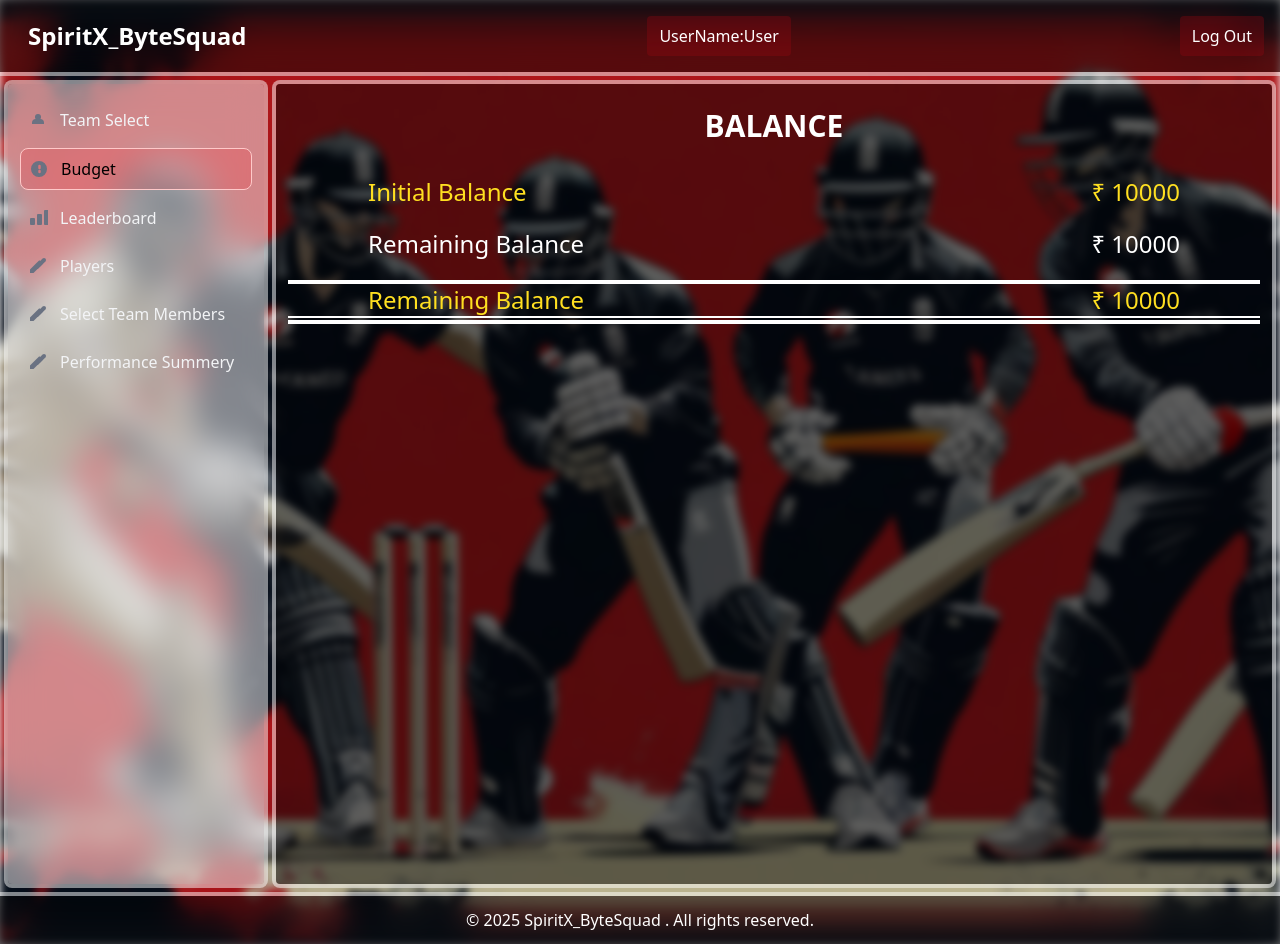
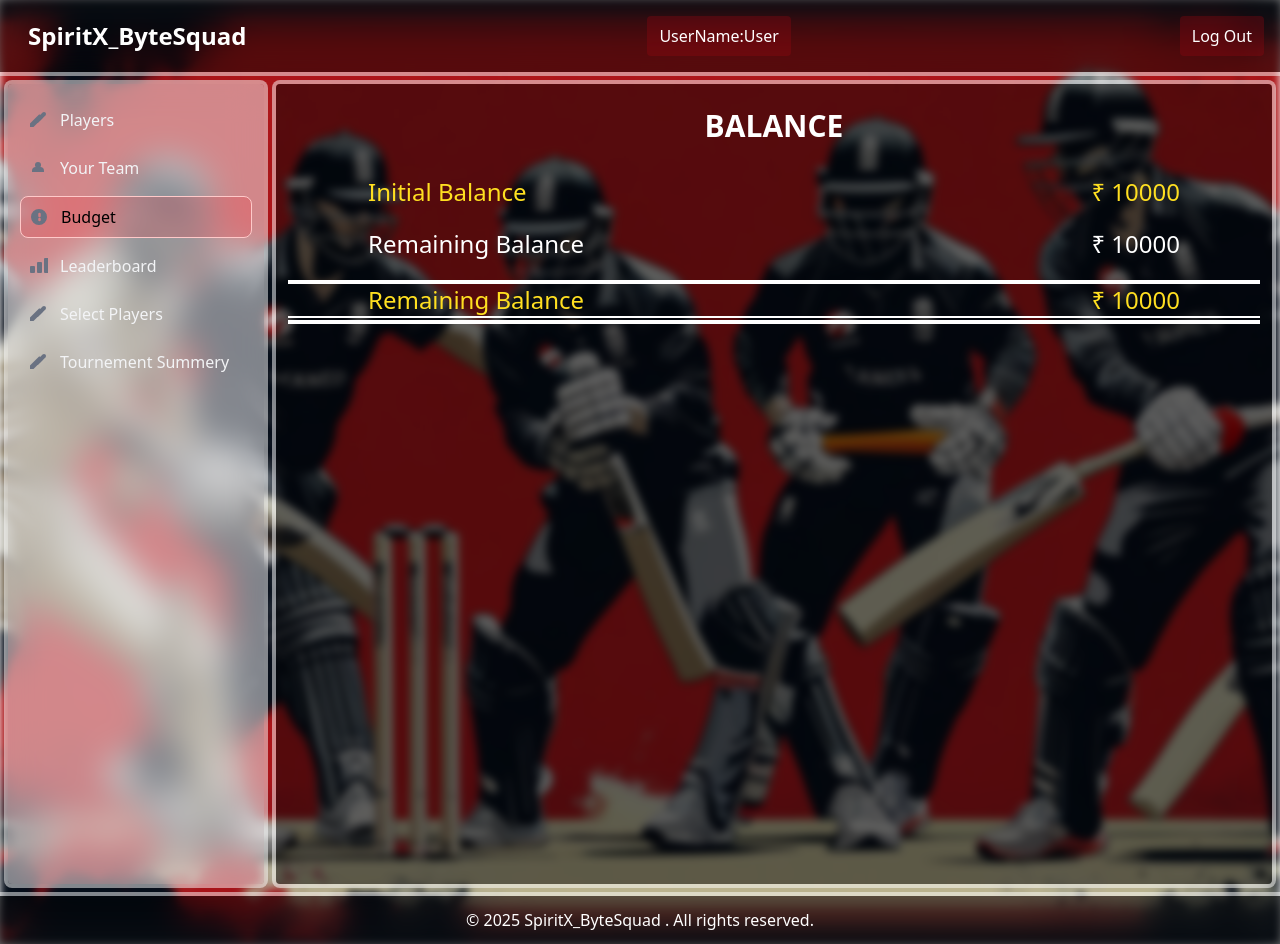
Before and after one commit to MoraByteSquad/SpiritX_ByteSquad_02, a React (Vite) app in the folder frontend/: page /budget in a window 1280 px wide. Built offline with nearby package versions, Linux system fonts and the light colour scheme.

Commit message:
Added Sidebar.jsx

```diff
--- a/frontend/src/components/Sidebar.jsx
+++ b/frontend/src/components/Sidebar.jsx
@@ -34,6 +34,25 @@ export default function Sidebar() {
       >
         <div className="h-full px-3 py-4 overflow-y-auto">
           <ul className="space-y-2 font-medium">
+          <li>
+              <NavLink
+                to="/players"
+                className={({ isActive }) =>
+                  `flex items-center p-2 rounded-lg group ${
+                    isActive
+                      ? "border bg-red-500/20 border-red-200 dark:border-red-800"
+                      : "text-gray-100 dark:text-white hover:bg-gray-100/50 dark:hover:bg-gray-700/50"
+                  }`
+                }
+              >
+                {/* Edit Players - Pencil Icon */}
+                <svg xmlns="http://www.w3.org/2000/svg" className="h-5 w-5 text-gray-500" viewBox="0 0 20 20" fill="currentColor">
+                  <path d="M17.414 2.586a2 2 0 00-2.828 0L7 10.172V13h2.828l7.586-7.586a2 2 0 000-2.828z" />
+                  <path fillRule="evenodd" d="M2 13.5V17h3.5l9.293-9.293-3.5-3.5L2 13.5z" clipRule="evenodd" />
+                </svg>
+                <span className="flex-1 ms-3 whitespace-nowrap">Players</span>
+              </NavLink>
+            </li>
             <li>
               <NavLink
                 to="/team"
@@ -50,7 +69,7 @@ export default function Sidebar() {
                   <path d="M13 7a3 3 0 11-6 0 3 3 0 016 0z" />
                   <path fillRule="evenodd" d="M4 13a4 4 0 014-4h4a4 4 0 014 4v1H4v-1z" clipRule="evenodd" />
                 </svg>
-                <span className="flex-1 ms-3 whitespace-nowrap">Team Select</span>
+                <span className="flex-1 ms-3 whitespace-nowrap">Your Team</span>
               </NavLink>
             </li>
             <li>
@@ -89,25 +108,7 @@ export default function Sidebar() {
                 <span className="flex-1 ms-3 whitespace-nowrap">Leaderboard</span>
               </NavLink>
             </li>
-            <li>
-              <NavLink
-                to="/players"
-                className={({ isActive }) =>
-                  `flex items-center p-2 rounded-lg group ${
-                    isActive
-                      ? "border bg-red-500/20 border-red-200 dark:border-red-800"
-                      : "text-gray-100 dark:text-white hover:bg-gray-100/50 dark:hover:bg-gray-700/50"
-                  }`
-                }
-              >
-                {/* Edit Players - Pencil Icon */}
-                <svg xmlns="http://www.w3.org/2000/svg" className="h-5 w-5 text-gray-500" viewBox="0 0 20 20" fill="currentColor">
-                  <path d="M17.414 2.586a2 2 0 00-2.828 0L7 10.172V13h2.828l7.586-7.586a2 2 0 000-2.828z" />
-                  <path fillRule="evenodd" d="M2 13.5V17h3.5l9.293-9.293-3.5-3.5L2 13.5z" clipRule="evenodd" />
-                </svg>
-                <span className="flex-1 ms-3 whitespace-nowrap">Players</span>
-              </NavLink>
-            </li>
+
             <li>
               <NavLink
                 to="/selectTeam"
@@ -124,12 +125,12 @@ export default function Sidebar() {
                   <path d="M17.414 2.586a2 2 0 00-2.828 0L7 10.172V13h2.828l7.586-7.586a2 2 0 000-2.828z" />
                   <path fillRule="evenodd" d="M2 13.5V17h3.5l9.293-9.293-3.5-3.5L2 13.5z" clipRule="evenodd" />
                 </svg>
-                <span className="flex-1 ms-3 whitespace-nowrap">Select Team Members</span>
+                <span className="flex-1 ms-3 whitespace-nowrap">Select Players</span>
               </NavLink>
             </li>
             <li>
               <NavLink
-                to="/performanceSummery"
+                to="/tournementSummery"
                 className={({ isActive }) =>
                   `flex items-center p-2 rounded-lg group ${
                     isActive
@@ -143,7 +144,7 @@ export default function Sidebar() {
                   <path d="M17.414 2.586a2 2 0 00-2.828 0L7 10.172V13h2.828l7.586-7.586a2 2 0 000-2.828z" />
                   <path fillRule="evenodd" d="M2 13.5V17h3.5l9.293-9.293-3.5-3.5L2 13.5z" clipRule="evenodd" />
                 </svg>
-                <span className="flex-1 ms-3 whitespace-nowrap">Performance Summery</span>
+                <span className="flex-1 ms-3 whitespace-nowrap">Tournement Summery</span>
               </NavLink>
             </li>
           </ul>
```
